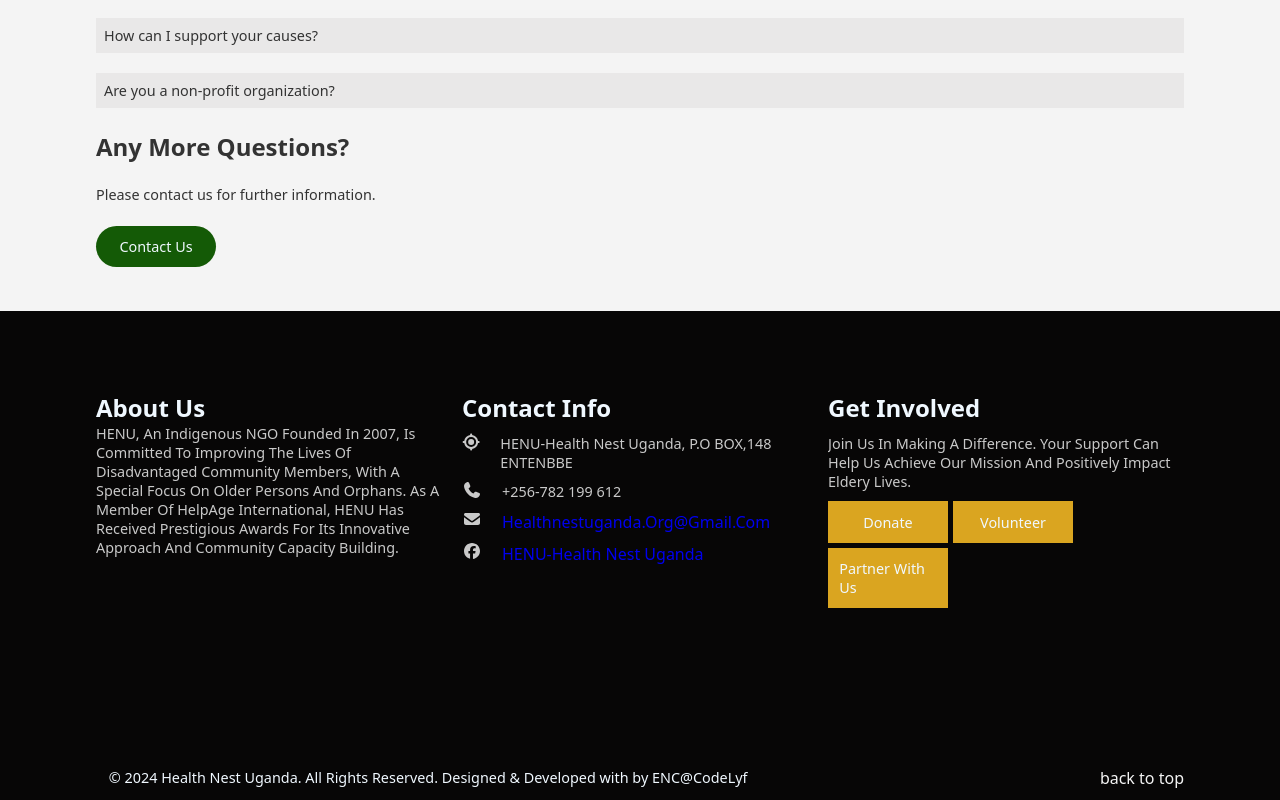
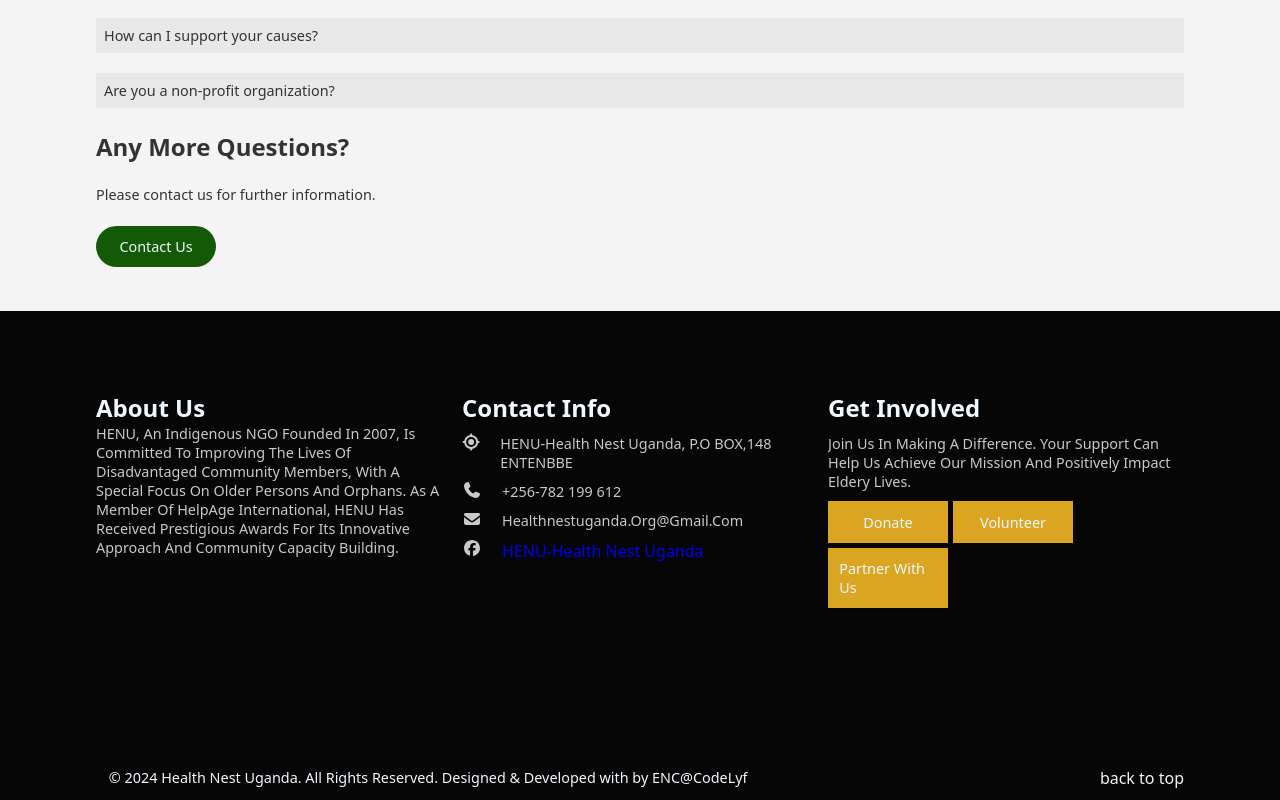
Before and after one commit to LianEmma/HENU, a plain HTML site: page About.html in a window 1280 px wide. Shown: the part 3664-4464 px from the top of the page. Drawn offline with Linux system fonts and the light colour scheme.

Commit message:
fixed Email

```diff
--- a/About.html
+++ b/About.html
@@ -493,7 +493,7 @@
                            </div>
                            <div class="email">
                                <i class="fas fa-envelope"></i>
-                               <a href="healthnestuganda.org@gmail.com">healthnestuganda.org@gmail.com</a>
+                               <p>healthnestuganda.org@gmail.com</p>
                            </div>
                            <div class="email">
                                <i class="fab fa-facebook"></i>
```
Also changed, not shown: BoardMembers.html (+1 -1 lines), Couseling.html (+1 -1 lines), Exercise.html (+1 -1 lines), Gallery.html (+1 -1 lines), Health.html (+1 -1 lines), ISHGs.html (+1 -1 lines), KeyAreas.html (+1 -1 lines), News.html (+1 -1 lines), Nutrition.html (+1 -1 lines), Sanitation.html (+1 -1 lines), SuccessStories.html (+1 -1 lines), Volunteer.html (+1 -1 lines), contact.html (+1 -1 lines), donate.html (+1 -1 lines), 4 more files.
